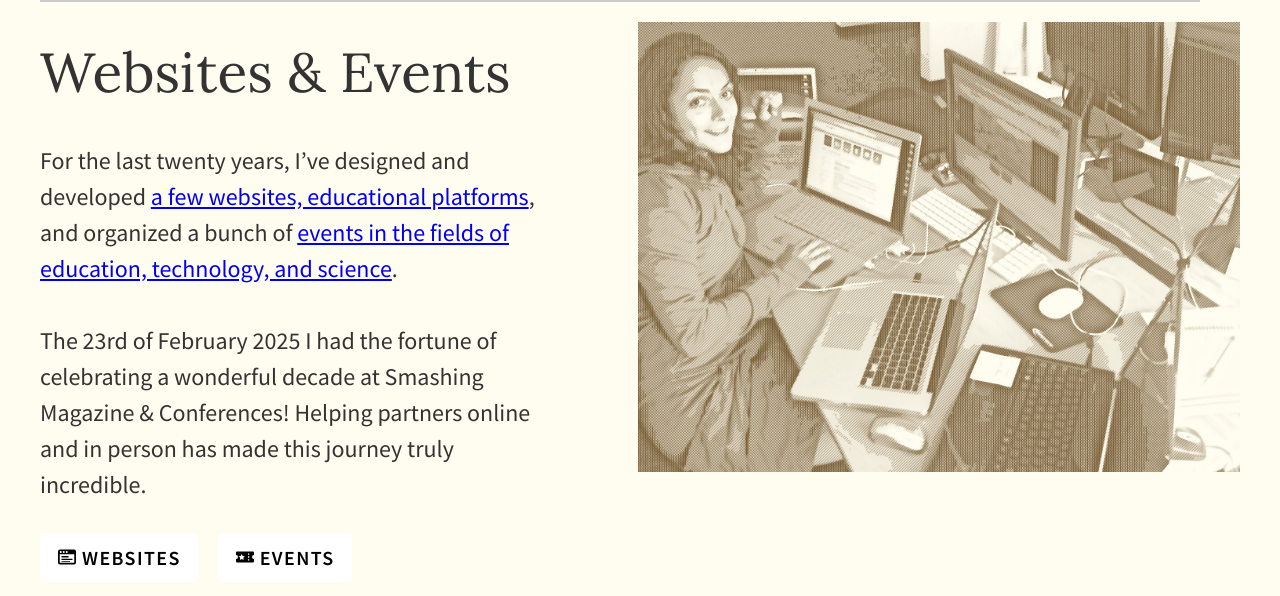
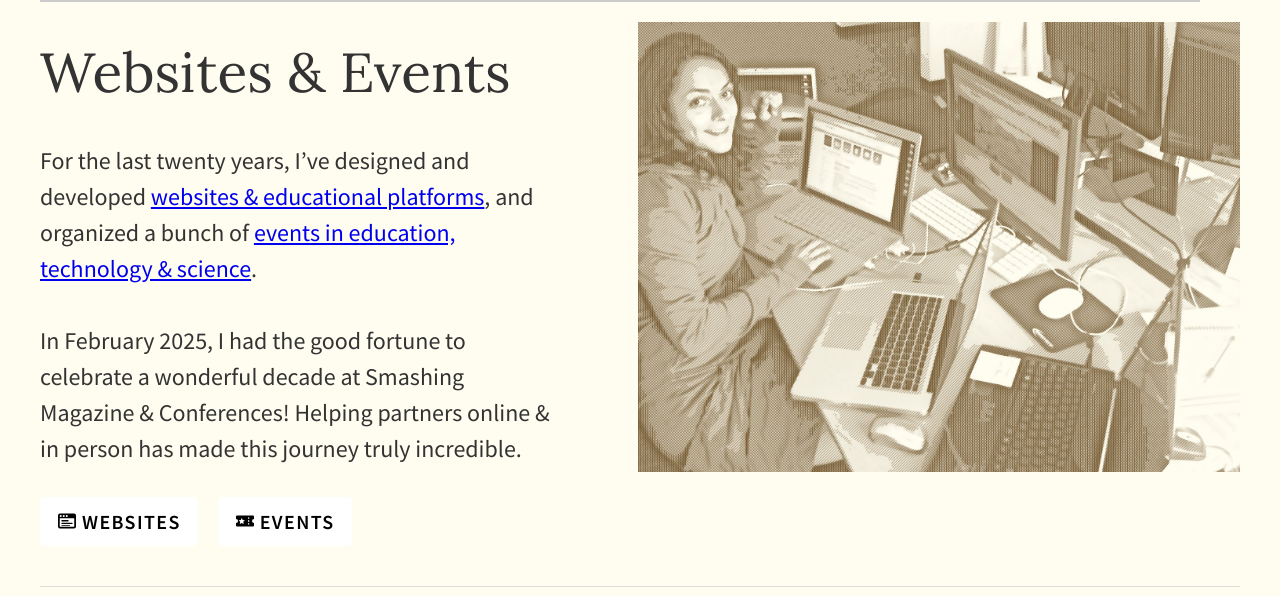
Before and after one commit to mariondita/marionajones-net, a plain HTML site: page site/work/index.html in a window 1280 px wide. Shown: the part 204-800 px from the top of the page. Drawn offline with Linux system fonts and the light colour scheme.

Commit message:
Work: polish intro wording
Co-Authored-By: Claude Opus 5.5 <noreply@anthropic.com>
Claude-Session: https://claude.ai/code/session_016R5T8HULVGKfAE3PW3pdJb

```diff
--- a/site/work/index.html
+++ b/site/work/index.html
@@ -59,9 +59,9 @@
         <div class="work-header-left">
             <h1>Websites &amp; Events</h1>
             <p class="work-description">
-            For the last twenty years, I’ve designed and developed <a href="/work/websites/">a few websites, educational platforms</a>, and organized a bunch of <a href="/work/events/">events in the fields of education, technology, and science</a>.
+            For the last twenty years, I’ve designed and developed <a href="/work/websites/">websites &amp; educational platforms</a>, and organized a bunch of <a href="/work/events/">events in education, technology &amp; science</a>.
             <br /><br />
-            The 23rd of February 2025 I had the fortune of celebrating a wonderful decade at Smashing Magazine &amp; Conferences! Helping partners online and in person has made this journey truly incredible.
+            In February 2025, I had the good fortune to celebrate a wonderful decade at Smashing Magazine &amp; Conferences! Helping partners online &amp; in person has made this journey truly incredible.
             </p>
             <nav class="sub-nav" aria-label="Work sections"><a href="/work/websites/" class="nav-item"><img src="/img/websites-icon.svg" alt="" class="nav-icon">WEBSITES</a><a href="/work/events/" class="nav-item"><img src="/img/events-icon.svg" alt="" class="nav-icon">EVENTS</a></nav>
         </div>
```
